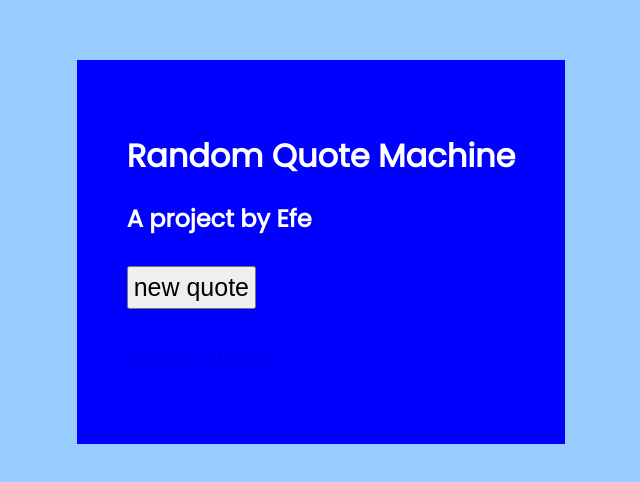
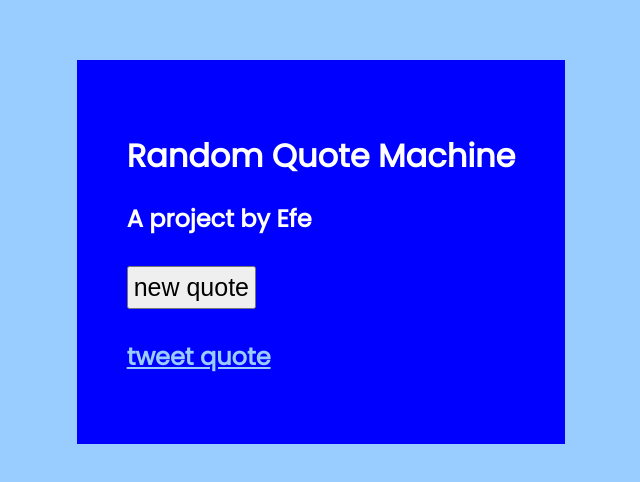
Before and after one commit to Efe-Onoh/random-quote-machine, a website: page index.html in a window 1280 px wide. Shown: the part 140-622 px from the top of the page, without its empty margins (319-959 px from the left). Drawn offline with nearby package versions, Linux system fonts and the light colour scheme; no server answers.

Commit message:
tweet quote color debugs

```diff
--- a/styles/app.sass
+++ b/styles/app.sass
@@ -41,3 +41,15 @@ button
   display: flex
   justify-content: center
   max-width: 50%
+
+#tweet-quote
+  color: #99ccff
+
+
+
+// tweet quote on landing should be bodybg color like the other quotes.
+//  note- other quotes auto compute their tweet quote color on button click. landing quote does not.
+  //so it should probs not be getting the color, hence manually setting the color of tweet quote is the rational
+  //option.
+
+  //hence - why doesnt it default to the normal color on the codepen env?
```
Also changed, not shown: styles/app.css, 1 other file.
